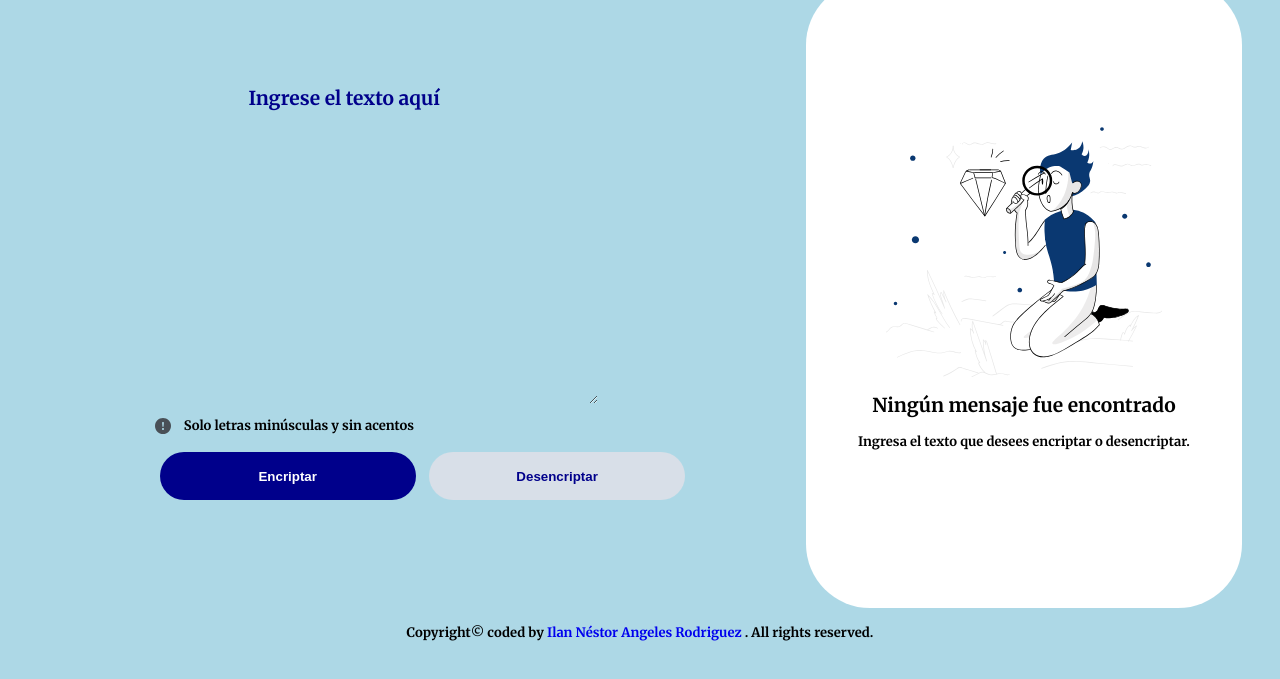
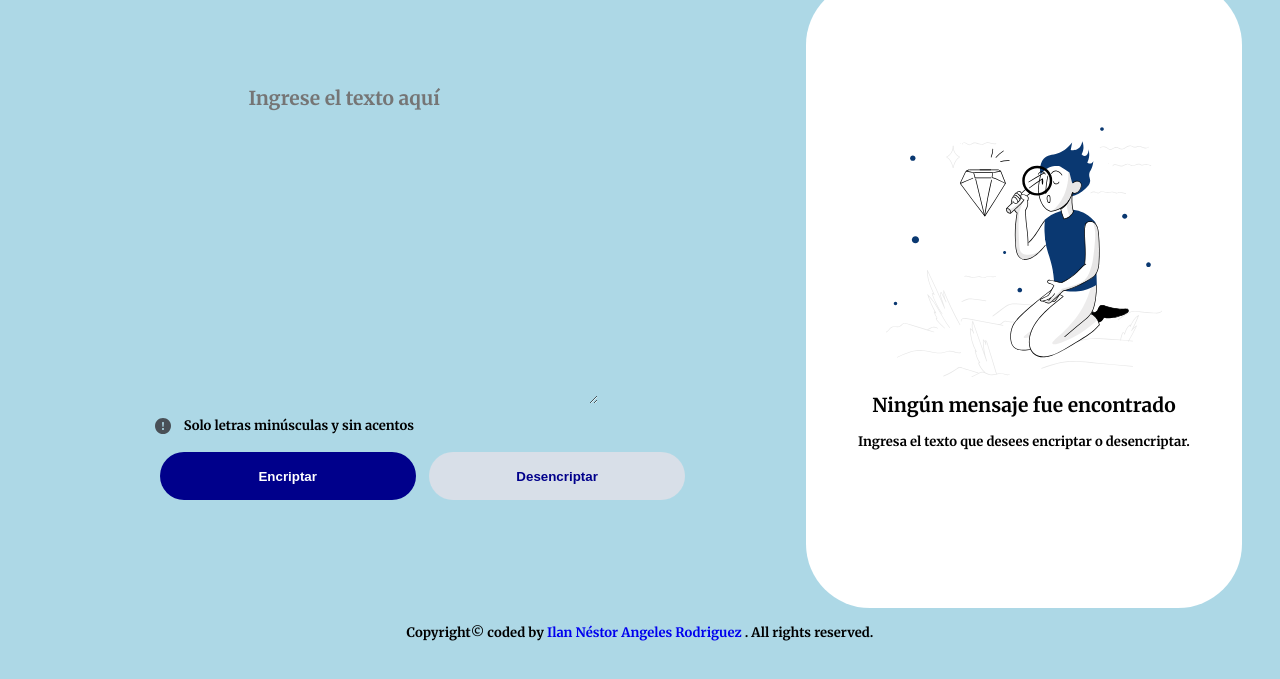
Before and after one commit to ilanangelesrodriguez/programaONE, a plain HTML site: page ChallengeONE/Sprint01/index.html in a window 1280 px wide. Shown: the part 91-770 px from the top of the page. Drawn offline with Linux system fonts and the light colour scheme.

Commit message:
Agrego placeholder al textarea

```diff
--- a/ChallengeONE/Sprint01/index.html
+++ b/ChallengeONE/Sprint01/index.html
@@ -18,7 +18,7 @@
         <div class="encriptar">
         <form action="">
             <div class="cont-enc">
-                <textarea name="" id="" cols="30" rows="10">Ingrese el texto aquí</textarea>
+                <textarea name="" id="" cols="30" rows="10" placeholder="Ingrese el texto aquí"></textarea>
             </div>
             <div class="help-cont">
                 <svg width="16" height="16" viewBox="0 0 16 16" fill="none" xmlns="http://www.w3.org/2000/svg">
--- a/ChallengeONE/Sprint01/style.css
+++ b/ChallengeONE/Sprint01/style.css
@@ -16,6 +16,7 @@ h2 {
 }
 textarea{
     border: none;
+    outline: 0 none;
     background-color: transparent;
     font-size: larger;
     color: darkblue;
```
